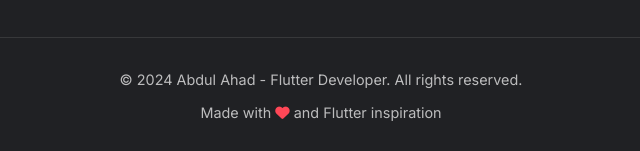
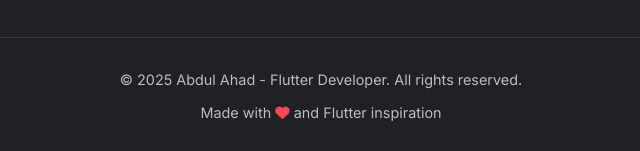
Before and after one commit to AbdulAhad-150/Flutter-Portfolio, a plain HTML site: page index.html in a window 1280 px wide. Shown: the part 4007-4158 px from the top of the page, 319-959 px from the left. Drawn offline with nearby package versions, Linux system fonts and the light colour scheme; no server answers.

Commit message:
firstcommit

```diff
--- a/index.html
+++ b/index.html
@@ -345,7 +345,7 @@
             </div>
 
             <div class="copyright">
-                <p>&copy; 2024 Abdul Ahad - Flutter Developer. All rights reserved.</p>
+                <p>&copy; 2025 Abdul Ahad - Flutter Developer. All rights reserved.</p>
                 <p style="margin-top: 10px;">Made with <i class="fas fa-heart" style="color: #ff4757;"></i> and Flutter
                     inspiration</p>
             </div>
```
